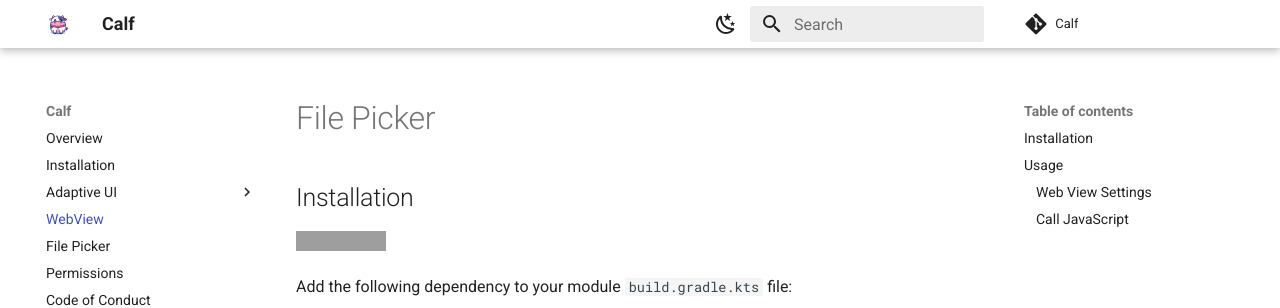
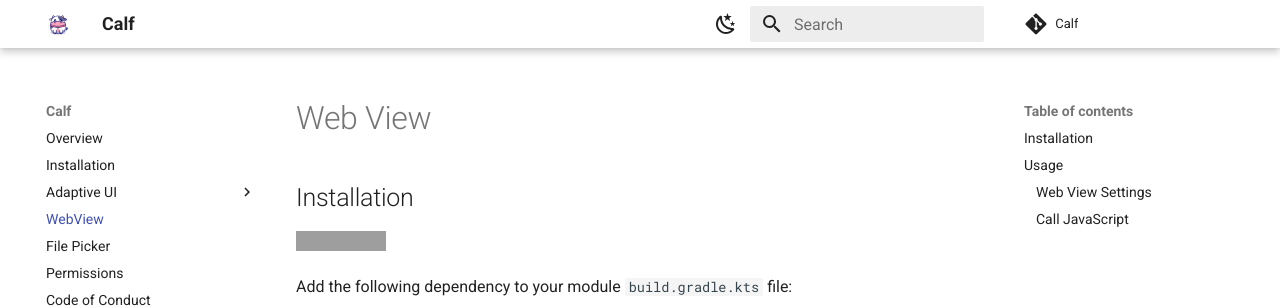
Before and after one commit to MohamedRejeb/Calf, an MkDocs documentation site: the page built from docs/webview.md, in a window 1280 px wide and 900 px high. Shown: the top 308 px of the window. Built offline with MkDocs 1.6.1 and Material for MkDocs 9.7.7, drawn with Linux system fonts in a browser that asks for light colours; comment, search, counter and statistics services are not loaded; grey boxes are pictures that could not be loaded.

Commit message:
Fix Web View document title

```diff
--- a/docs/webview.md
+++ b/docs/webview.md
@@ -1,4 +1,4 @@
-# File Picker
+# Web View
 
 ## Installation
 
```
